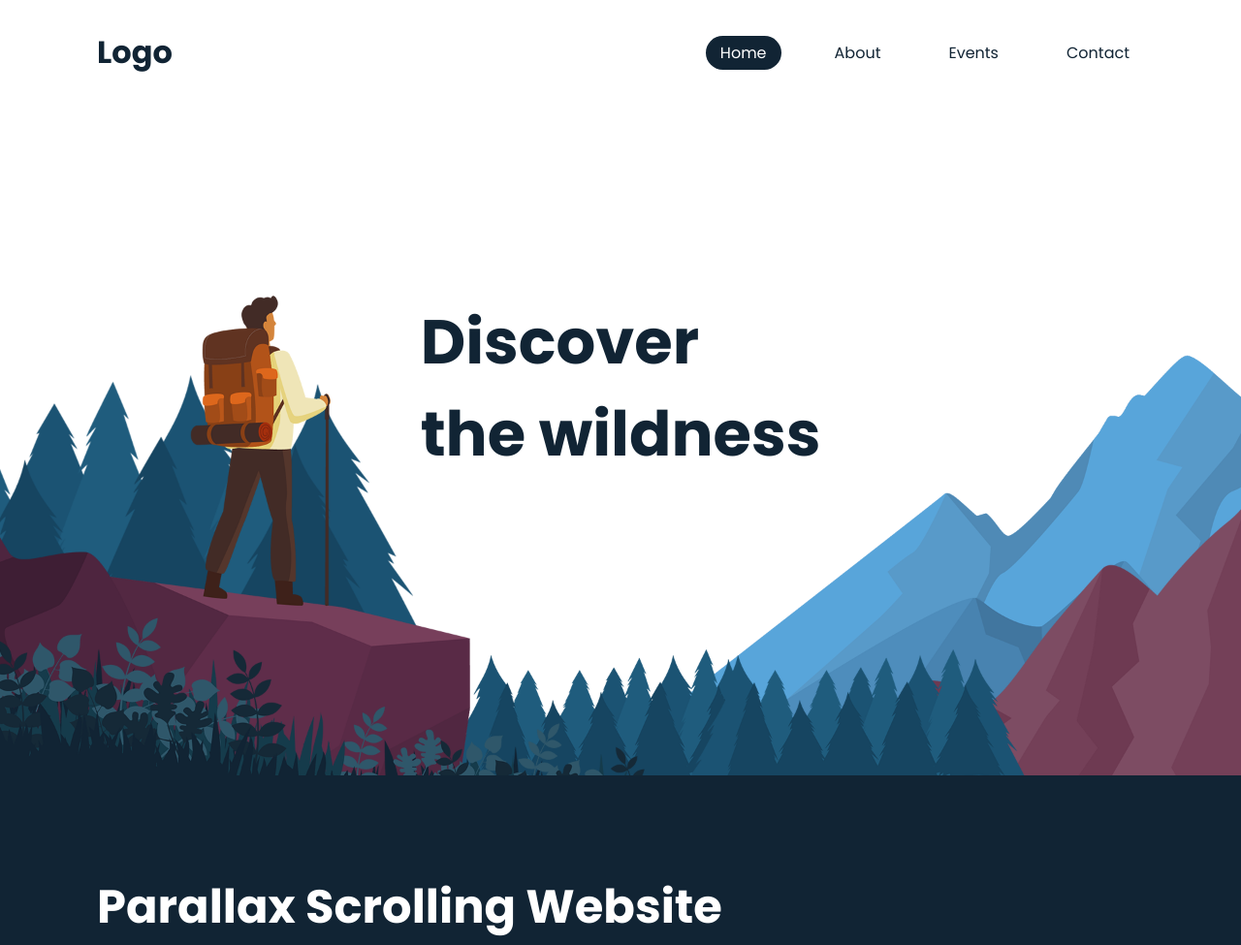
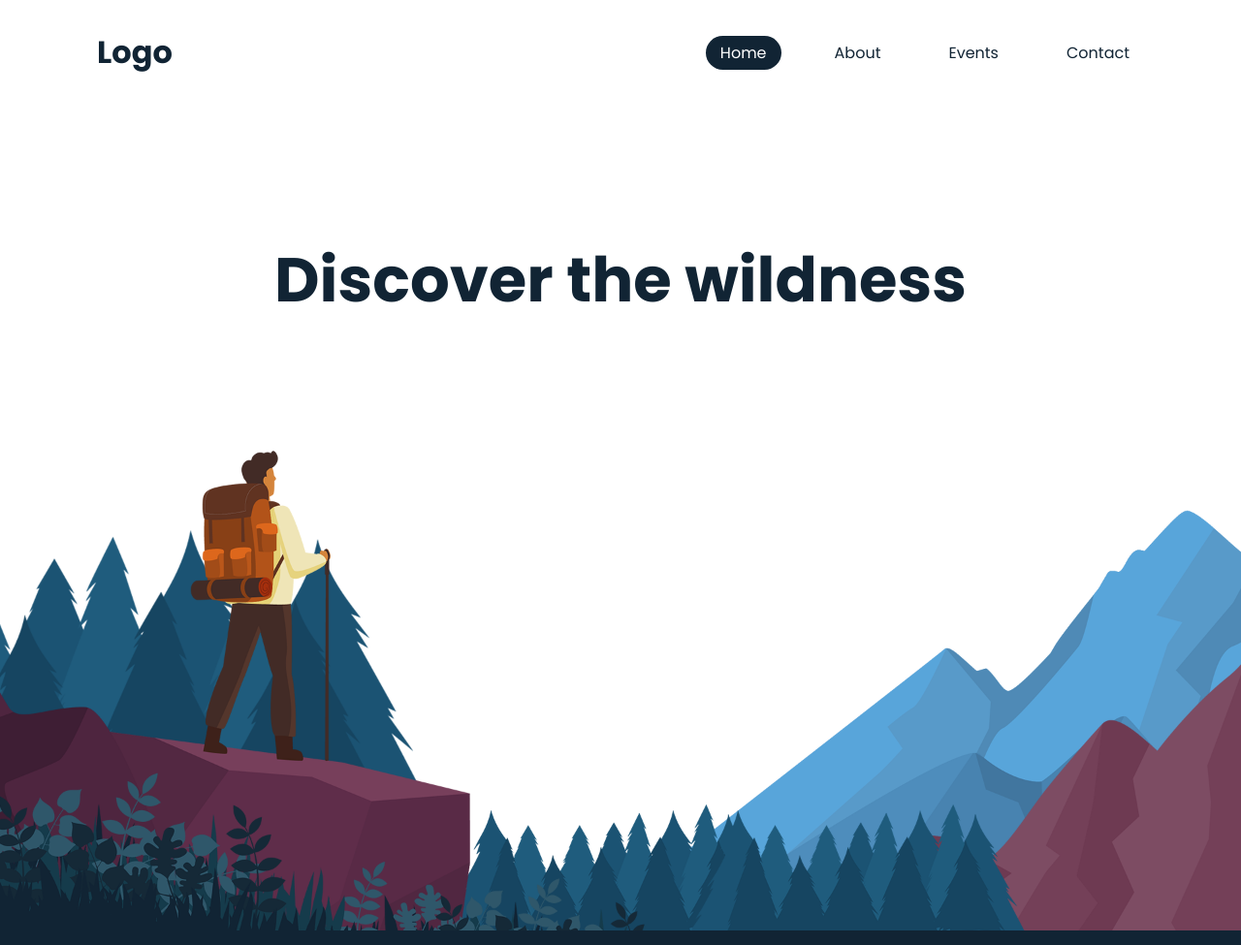
Before and after one commit to Joni92/Header003, a plain HTML site: page index.html in a window 1280 px wide. Shown: the top 975 px of the page at 97% size. Drawn offline with nearby package versions, Linux system fonts and the light colour scheme.

Commit message:
First commit

```diff
--- a/css/style.css
+++ b/css/style.css
@@ -10,6 +10,7 @@
 body{
     background: #fff;
     min-height: 100vh;
+    overflow-x: hidden;
 }
 
 header
@@ -63,6 +64,7 @@ header
 
 .parallax
 {
+    margin-top: 10rem;
     position: relative;
     display: flex;
     justify-content: center;
@@ -82,10 +84,11 @@ header
 #text
 {
     position: absolute;
-    top: 50%;
+    top: 16%;
     transform: translateY(-50%);
     font-size: 4em;
     color: #112434;
+    text-align: justify;
 }
 
 .sec
--- a/index.html
+++ b/index.html
@@ -19,7 +19,7 @@
    </header>
 
    <section class="parallax">
-    <h2 id="text">Discover <br>the wildness</h2>
+    <h2 id="text">Discover the wildness</h2>
     <img src="./img/monutain_01.png" id="m1">
     <img src="./img/trees_02.png" id="t2">
     <img src="./img/monutain_02.png" id="m2">
```
Also changed, not shown: preview01.png (added).
